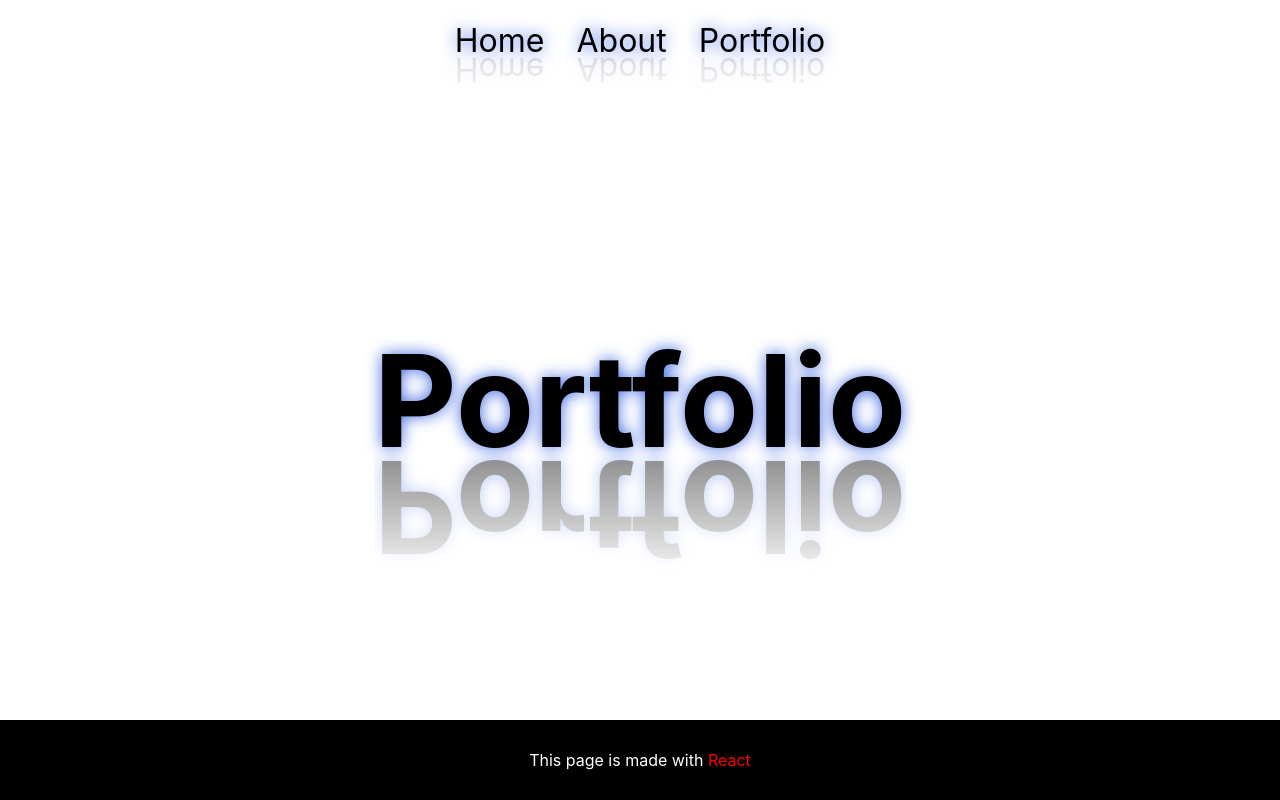
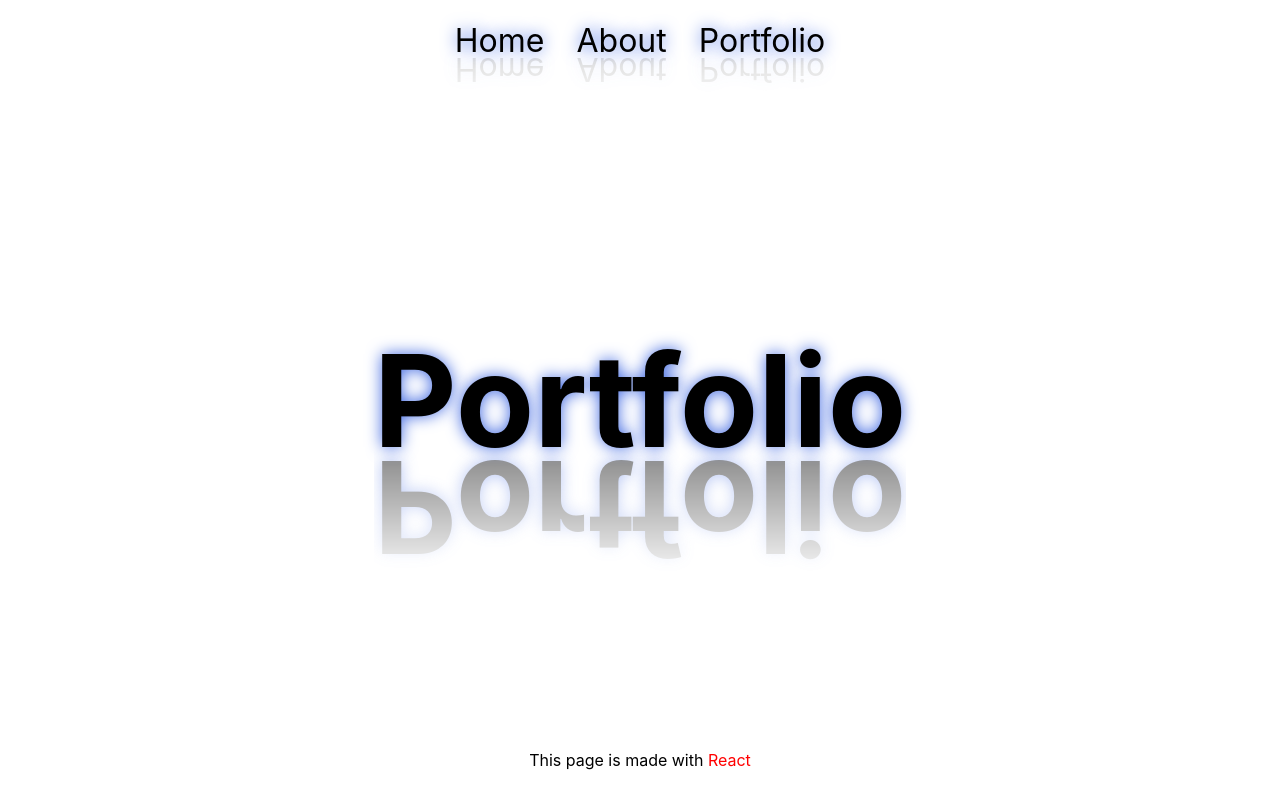
Before and after one commit to hiromichi-code/React-portfolio, a React (Create React App) app: page /Portfolio in a window 1280 px wide. Built offline with nearby package versions, Linux system fonts and the light colour scheme.

Commit message:
Fotter黒から白へ変更

```diff
--- a/src/App.css
+++ b/src/App.css
@@ -78,6 +78,4 @@ li:hover {
   display: flex;
   justify-content: center;
   align-items: center;
-  background-color: black;
-  color: #fff;
 }
```
